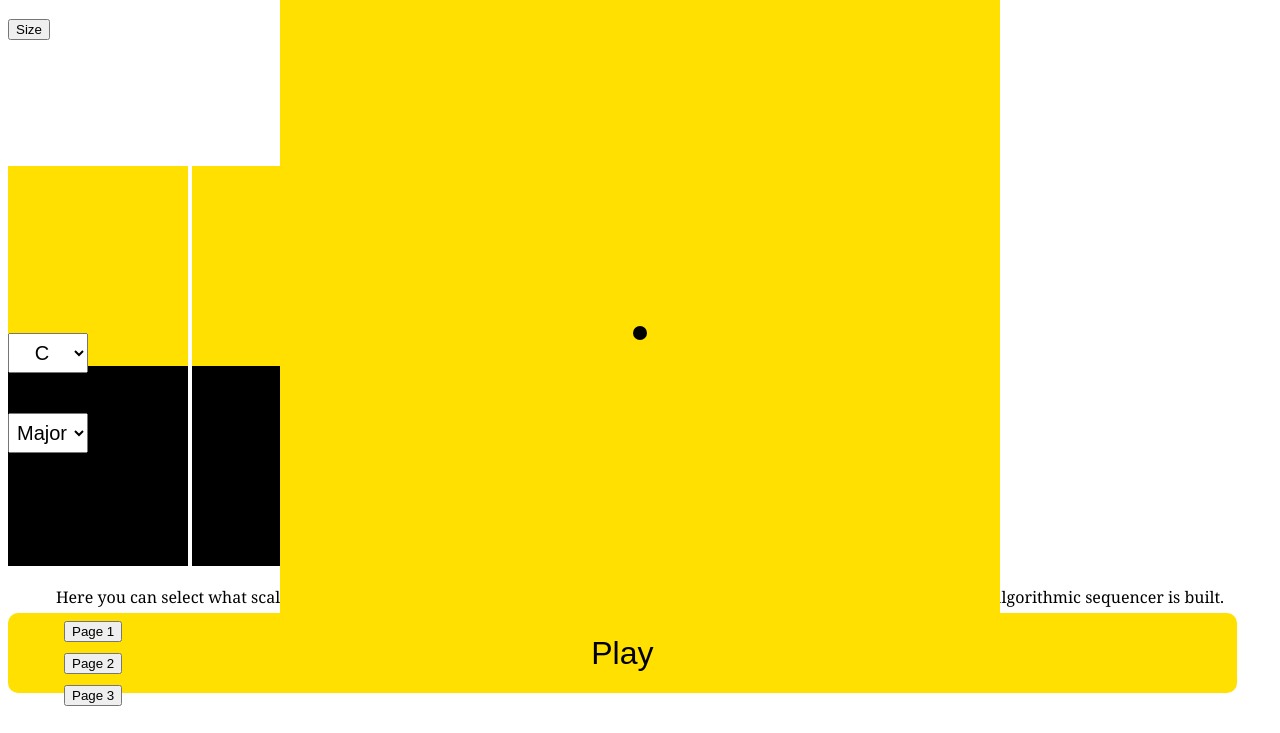
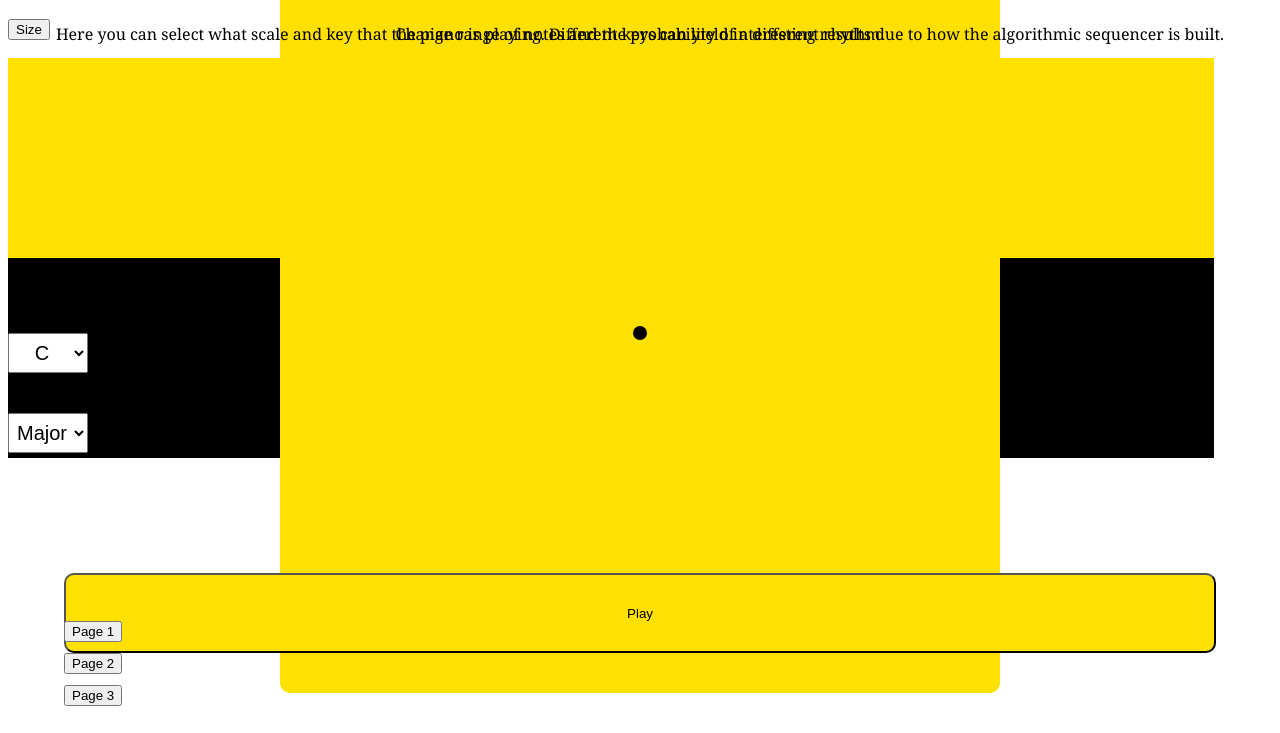
Before and after one commit to mattiashallsten/playityourself, a plain HTML site: page client/index.html in a window 1280 px wide. Shown: the part 67-800 px from the top of the page. Drawn offline with nearby package versions, Linux system fonts and the light colour scheme; no server answers.

Commit message:
Additional directory-structure fixing.

```diff
--- a/index.html
+++ b/client/index.html
@@ -4,6 +4,8 @@
     <meta charset="utf-8">
     <meta name="viewport" content="width=device-width,initial-scale=1">
     <title></title>
+
+    <!-- <link rel="stylesheet" href="style.css"> -->
 
 
 
@@ -38,13 +40,26 @@
         /* height: 60% */
       }
 
+      #playStatus {
+        position: absolute;
+        top: 80%;
 
 
-      #playStatus {
+        left: 0;
+        right: 0;
+        margin: auto;
+        background-color: #ffe000;
+        border-radius: 10px
+      }
+
+
+
+      /* #playStatus {
         position: absolute;
-        top: 85%;
-        width: 96%;
-        height: 10%;
+        top: 0;
+        left: 0;
+
+        margin: auto;
 
         background-color: #ffe000;
         border: none;
@@ -52,13 +67,15 @@
         font-size: 32px;
         border-radius: 10px
 
-      }
+      } */
 
       #freqRange {
         max-width: 50%;
         /* height: 80%; */
         /* width: 30% */
       }
+
+
 
       .slider {
         margin: auto
@@ -111,7 +128,12 @@
 
       .instructions {
         text-align: center;
-        font-family: Georgia, serif
+        font-family: Georgia, serif;
+        position: absolute;
+        top: 10%;
+        left: 0;
+        right: 0;
+        margin: 10px
 
       }
 
@@ -156,13 +178,17 @@
 
     <!-- PAGE 1 -->
     <div id="page1">
-      <div >
+      <div>
         <p class="instructions">
           Press play to start playing. Drag the ball in the yellow square to change pitch and tempo
         </p>
       </div>
-      <canvas id="xyPad"></canvas><br>
-      <button id="playStatus">Play</button>
+      <div>
+        <canvas id="xyPad"></canvas><br>
+      </div>
+      <div>
+        <button id="playStatus">Play</button>
+      </div>
     </div>
 
     <!-- PAGE 2 -->
@@ -227,7 +253,7 @@
 
     <script src="/socket.io/socket.io.js"></script>
     <script src="https://ajax.googleapis.com/ajax/libs/jquery/3.3.1/jquery.min.js"></script>
-    <!-- <script type="text/jscript" src="objectsizes.js"></script> -->
+    <!-- <script type="text/jscript" src="scripts/objectsizes.js"></script> -->
     <!-- <script src="scripts.js"></script> -->
 
     <script>
@@ -262,6 +288,14 @@
 
       xyPad.width = xyPadSize;
       xyPad.height = xyPadSize;
+
+      freqRange.width = screenWidth * 0.47;
+      timeChance.width = screenWidth * 0.47;
+
+      playStatus.style.width = screenWidth * 0.9 + "px";
+      playStatus.style.height = screenHeight * 0.1 + "px";
+
+      console.log(screenWidth);
 
 
 
--- /dev/null
+++ b/client/style.css
@@ -0,0 +1,3 @@
+#size {
+  background-color: blue
+}
--- a/app.js
+++ b/server/app.js
@@ -1,6 +1,7 @@
 var osc = require ('osc');
 var express = require('express');
 var app = express();
+var path = require('path');
 
 var server = require('http').createServer(app);
 var io = require('socket.io')(server);
@@ -22,7 +23,7 @@ app.use(express.static(__dirname + '/node_modulse'));
 
 app.get('/', function(req,res,next) {
 
-  res.sendFile(__dirname + '/index.html');
+  res.sendFile(path.join(__dirname, '../client/index.html'));
 
   var clientIP = req.connection.remoteAddress.slice(7);
   // for (var i = 0; i < users.length; i++) {
```
Also changed, not shown: client/scripts/objectsizes.js (renamed from objectsizes.js), server/package.json (renamed from package.json), 3 other files.
